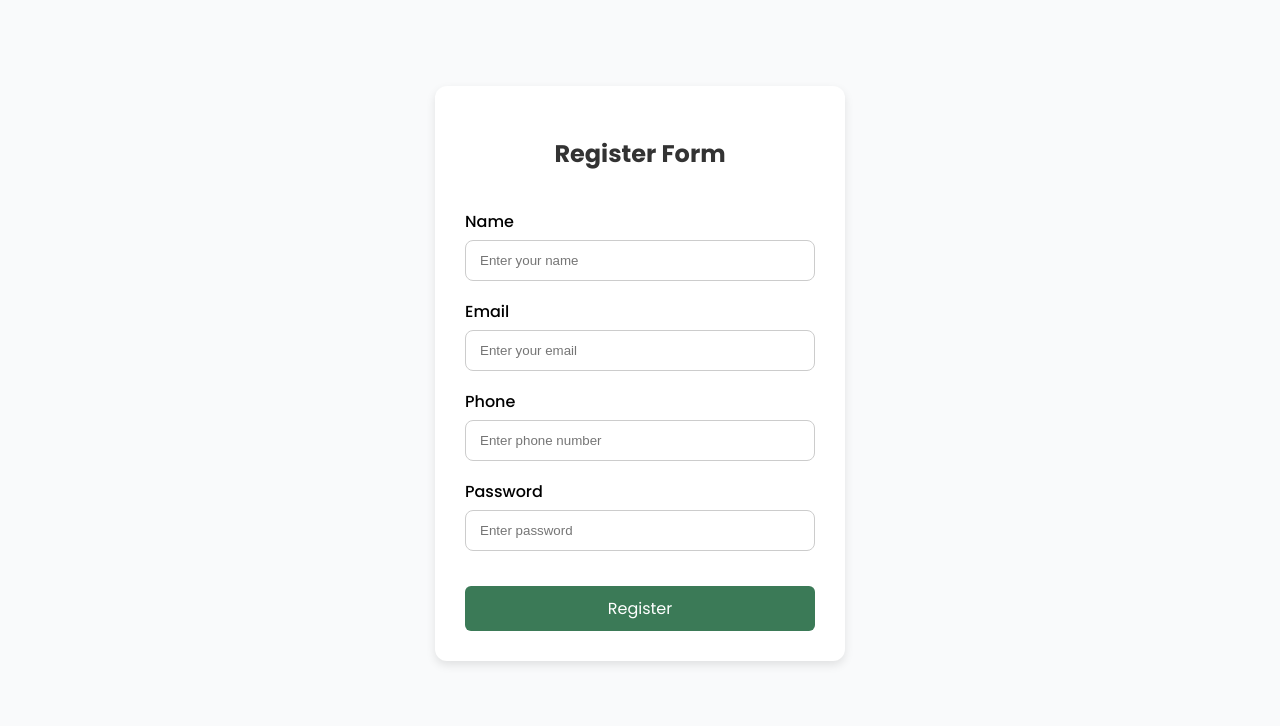
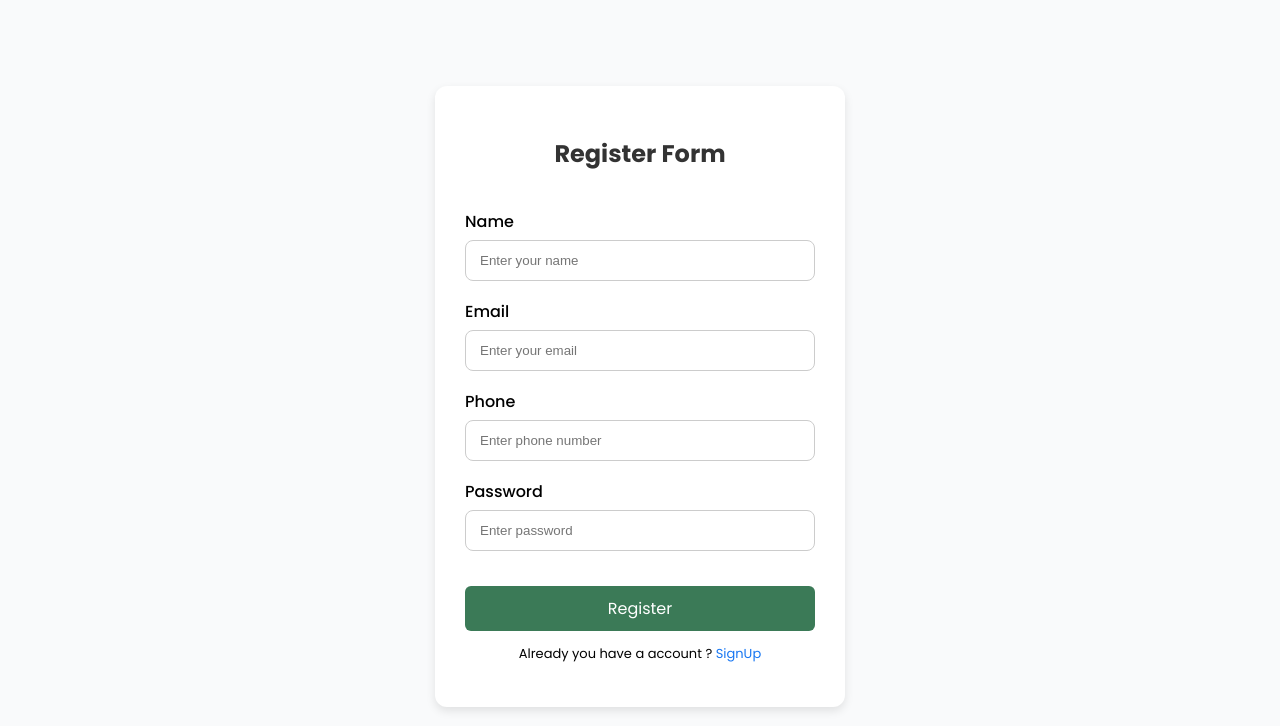
Before and after one commit to MohamedS07/Uzhavan-Connect, a plain HTML site: page pages/user.html in a window 1280 px wide. Shown: the part 74-800 px from the top of the page. Drawn offline with Linux system fonts and the light colour scheme.

Commit message:
add new contents

```diff
--- a/pages/user.html
+++ b/pages/user.html
@@ -66,6 +66,7 @@
             required
           />
           <button type="submit">Register</button>
+          <p id="quest">Already you have a account ? <a id="sign" href="./sign-up.html">SignUp</a></p>
         </form>
       </section>
     </main>
--- a/styles/style-user.css
+++ b/styles/style-user.css
@@ -165,6 +165,14 @@ button a{
 button:hover {
   background-color: #1D7137;
 }
+#quest{
+  font-size: 13px;
+  text-align: center;
+}
+#sign{
+  text-decoration: none;
+  color: #1877f2;
+}
 form label {
   display: block;
   font-weight: 500;
```
